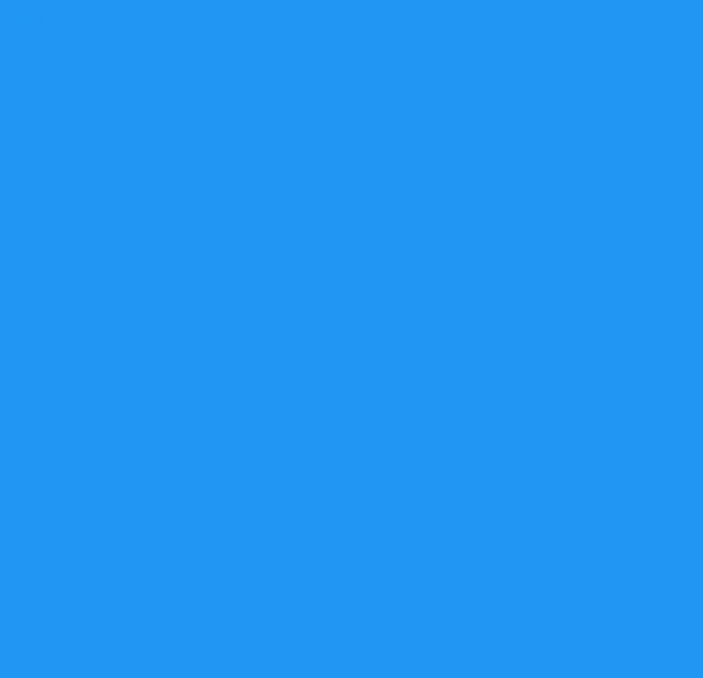
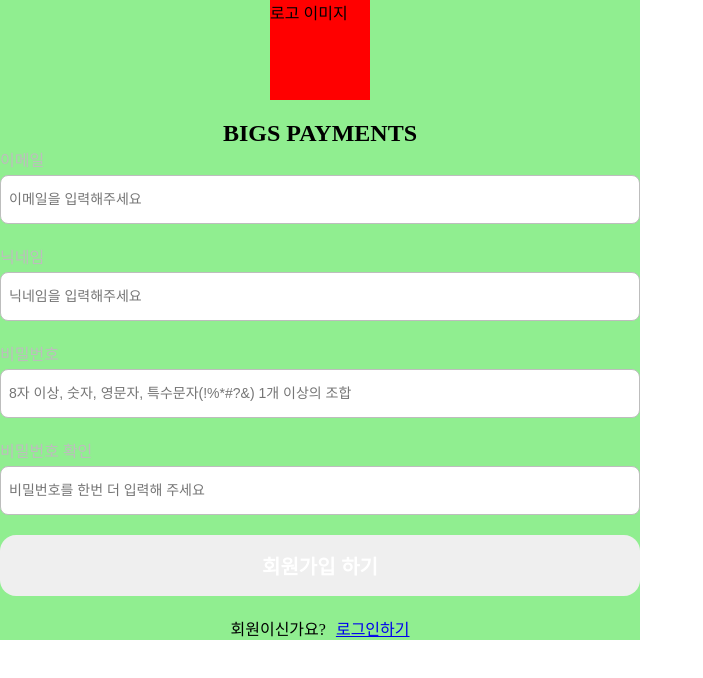
Before and after one commit to yunajoe/bigs-front-end-assignment, a Next.js app: page /signup in a window 1280 px wide. Shown: the top 678 px of the page, without its empty margins (0-703 px from the left). Built offline with nearby package versions, Linux system fonts and the light colour scheme.

Commit message:
style: 회원가입페이지 UI 구현

```diff
--- a/app/signup/page.tsx
+++ b/app/signup/page.tsx
@@ -1,5 +1,7 @@
+import SignUpPage from "@/pages/signup/ui/page";
+
 function Page() {
-  return <div>Page</div>;
+  return <SignUpPage />;
 }
 
 export default Page;
--- a/package.json
+++ b/package.json
@@ -13,6 +13,7 @@
     "next": "16.0.0",
     "react": "19.2.0",
     "react-dom": "19.2.0",
+    "zod": "^4.1.12",
     "zustand": "^5.0.8"
   },
   "devDependencies": {
--- a/pages/signup/ui/SignUpPage.tsx
+++ /dev/null
@@ -1,5 +0,0 @@
-function SignUpPage() {
-  return <div>회원가입</div>;
-}
-
-export default SignUpPage;
--- /dev/null
+++ b/pages/signup/ui/page.tsx
@@ -0,0 +1,35 @@
+import Link from "next/link";
+import styles from "./signup.module.scss";
+function SignUpPage() {
+  return (
+    <div className={styles.formContainer}>
+      <div className={styles.logoContainer}>
+        <div className={styles.logo}>로고 이미지</div>
+        <span className={styles.logoTitle}>BIGS PAYMENTS</span>
+      </div>
+      <div className={styles.inputContainer}>
+        <label>이메일</label>
+        <input placeholder="이메일을 입력해주세요" />
+      </div>
+      <div className={styles.inputContainer}>
+        <label>닉네임</label>
+        <input placeholder="닉네임을 입력해주세요" />
+      </div>
+      <div className={styles.inputContainer}>
+        <label>비밀번호</label>
+        <input placeholder="8자 이상, 숫자, 영문자, 특수문자(!%*#?&) 1개 이상의 조합" />
+      </div>
+      <div className={styles.inputContainer}>
+        <label>비밀번호 확인</label>
+        <input placeholder="비밀번호를 한번 더 입력해 주세요" />
+      </div>
+      <button className={styles.button}>회원가입 하기</button>
+      <div className={styles.redirect}>
+        <span>회원이신가요?</span>
+        <Link href="/login">로그인하기</Link>
+      </div>
+    </div>
+  );
+}
+
+export default SignUpPage;
--- /dev/null
+++ b/pages/signup/ui/signup.module.scss
@@ -0,0 +1,82 @@
+@use "@/shared/styles/mixin" as *; // 또는 경로에 맞게 수정
+@use "@/shared/styles/variables" as *;
+
+.formContainer {
+  max-width: 640px;
+  display: flex;
+  flex-direction: column;
+  justify-content: center;
+  align-items: center;
+
+  @include tablet {
+    background-color: lightgreen;
+  }
+
+  @include desktop {
+    background-color: lightcoral;
+  }
+}
+
+// 로고
+.logoContainer {
+  width: 100%;
+  display: flex;
+  flex-direction: column;
+  align-items: center;
+  justify-content: center;
+  row-gap: 20px;
+}
+
+.logo {
+  width: 100px;
+  height: 100px;
+  background: red;
+}
+
+.logoTitle {
+  font-size: $font-size-xl;
+  font-weight: $font-weight-bold;
+}
+
+//  인풋
+.inputContainer {
+  width: 100%;
+  display: flex;
+  flex-direction: column;
+  row-gap: 4px;
+  margin-bottom: 20px;
+
+  & label {
+    color: $gray-300;
+  }
+
+  & input {
+    border: none;
+    outline: none;
+    padding: 16px 8px;
+    border-radius: 8px;
+    border: 1px solid $gray-300;
+  }
+  ::placeholder {
+    font-size: $font-size-sm;
+  }
+}
+
+// 버튼
+.button {
+  width: 100%;
+  cursor: pointer;
+  border: none;
+  outline: none;
+  color: $white;
+  font-size: $font-size-lg;
+  font-weight: $font-weight-bold;
+  padding: 16px 8px;
+  border-radius: 16px;
+  margin-bottom: 20px;
+}
+
+.redirect {
+  display: flex;
+  column-gap: 10px;
+}
--- a/shared/styles/_mixin.scss
+++ b/shared/styles/_mixin.scss
@@ -1,19 +1,19 @@
 @use "./variables" as *;
 
 @mixin mobile {
-  @media (min-width: #{$break-point-mobile}) and (max-width: #{break-point-tablet - 1px}) {
+  @media (min-width: #{$break-point-mobile}) and (max-width: #{$break-point-tablet - 1px}) {
     @content;
   }
 }
 
 @mixin tablet {
-  @media (min-width: #{break-point-tablet}) and (max-width: #{$break-point-desktop - 1px}) {
+  @media (min-width: #{$break-point-tablet}) and (max-width: #{$break-point-desktop - 1px}) {
     @content;
   }
 }
 
 @mixin desktop {
-  @media (min-width: #{break-point-desktop}) {
+  @media (min-width: #{$break-point-desktop}) {
     @content;
   }
 }
--- /dev/null
+++ b/shared/styles/_reset.scss
@@ -0,0 +1,110 @@
+/* http://meyerweb.com/eric/tools/css/reset/ */
+/* v1.0 | 20080212 */
+
+html,
+body,
+div,
+span,
+applet,
+object,
+iframe,
+h1,
+h2,
+h3,
+h4,
+h5,
+h6,
+p,
+blockquote,
+pre,
+a,
+abbr,
+acronym,
+address,
+big,
+cite,
+code,
+del,
+dfn,
+em,
+font,
+img,
+ins,
+kbd,
+q,
+s,
+samp,
+small,
+strike,
+strong,
+sub,
+sup,
+tt,
+var,
+b,
+u,
+i,
+center,
+dl,
+dt,
+dd,
+ol,
+ul,
+li,
+fieldset,
+form,
+label,
+legend,
+table,
+caption,
+tbody,
+tfoot,
+thead,
+tr,
+th,
+td {
+  margin: 0;
+  padding: 0;
+  border: 0;
+  outline: 0;
+  font-size: 100%;
+  vertical-align: baseline;
+  background: transparent;
+}
+body {
+  line-height: 1;
+}
+ol,
+ul {
+  list-style: none;
+}
+blockquote,
+q {
+  quotes: none;
+}
+blockquote:before,
+blockquote:after,
+q:before,
+q:after {
+  content: "";
+  content: none;
+}
+
+/* remember to define focus styles! */
+:focus {
+  outline: 0;
+}
+
+/* remember to highlight inserts somehow! */
+ins {
+  text-decoration: none;
+}
+del {
+  text-decoration: line-through;
+}
+
+/* tables still need 'cellspacing="0"' in the markup */
+table {
+  border-collapse: collapse;
+  border-spacing: 0;
+}
--- a/shared/styles/_variables.scss
+++ b/shared/styles/_variables.scss
@@ -22,12 +22,69 @@
 
   --blue-300: #64b5f6;
   --blue-500: #2196f3;
+
+  // 폰트 크기 (기준값)
+  --font-size-xs: 12px;
+  --font-size-sm: 14px;
+  --font-size-md: 16px;
+  --font-size-lg: 20px;
+  --font-size-xl: 24px;
+  --font-size-2xl: 32px;
+
+  // 폰트 굵기
+  /* font-weight scale */
+  --font-weight-thin: 100;
+  --font-weight-extralight: 200;
+  --font-weight-light: 300;
+  --font-weight-regular: 400;
+  --font-weight-medium: 500;
+  --font-weight-semibold: 600;
+  --font-weight-bold: 700;
+  --font-weight-extrabold: 800;
+  --font-weight-black: 900;
 }
-// font
 $font-stack: Helvetica, sans-serif;
 
-// color
-$primary-color: var(--blue-500);
+// font - size
+$font-stack: var(--font-family-base);
+$font-size-xs: var(--font-size-xs);
+$font-size-sm: var(--font-size-sm);
+$font-size-md: var(--font-size-md);
+$font-size-lg: var(--font-size-lg);
+$font-size-xl: var(--font-size-xl);
+$font-size-2xl: var(--font-size-2xl);
+
+/* Font weights */
+$font-weight-thin: var(--font-weight-thin);
+$font-weight-extralight: var(--font-weight-extralight);
+$font-weight-light: var(--font-weight-light);
+$font-weight-regular: var(--font-weight-regular);
+$font-weight-medium: var(--font-weight-medium);
+$font-weight-semibold: var(--font-weight-semibold);
+$font-weight-bold: var(--font-weight-bold);
+$font-weight-extrabold: var(--font-weight-extrabold);
+$font-weight-black: var(--font-weight-black);
+
+/* Color */
+$black: var(--black);
+$white: var(--white);
+
+$gray-900: var(--gray-900);
+$gray-800: var(--gray-800);
+$gray-700: var(--gray-700);
+$gray-600: var(--gray-600);
+$gray-500: var(--gray-500);
+$gray-400: var(--gray-400);
+$gray-300: var(--gray-300);
+$gray-200: var(--gray-200);
+$gray-100: var(--gray-100);
+
+$red-400: var(--red-400);
+$green-500: var(--green-500);
+$orange-500: var(--orange-500);
+$yellow-500: var(--yellow-500);
+$blue-300: var(--blue-300);
+$blue-500: var(--blue-500);
 
 // responsive size
 $break-point-mobile: 375px;
--- a/shared/styles/global.scss
+++ b/shared/styles/global.scss
@@ -1,8 +1,12 @@
+@use "./reset";
 @use "./mixin" as *;
 @use "./variables" as *;
 
+* {
+  box-sizing: border-box;
+}
+
 body {
   font: 100% $font-stack;
-  color: $primary-color;
-  background-color: $primary-color;
+  background-color: $white;
 }
```
Also changed, not shown: 1 other file (tests, documents, lock files or other folders).
